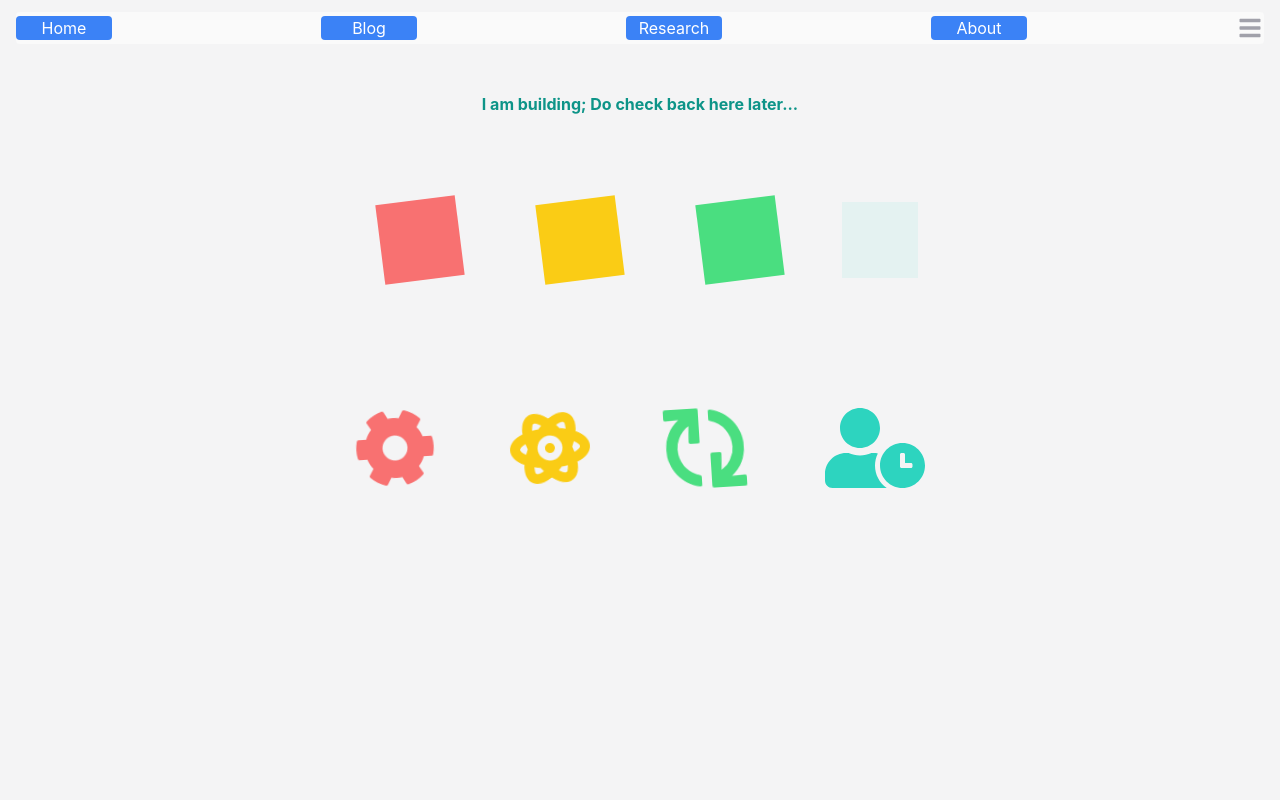
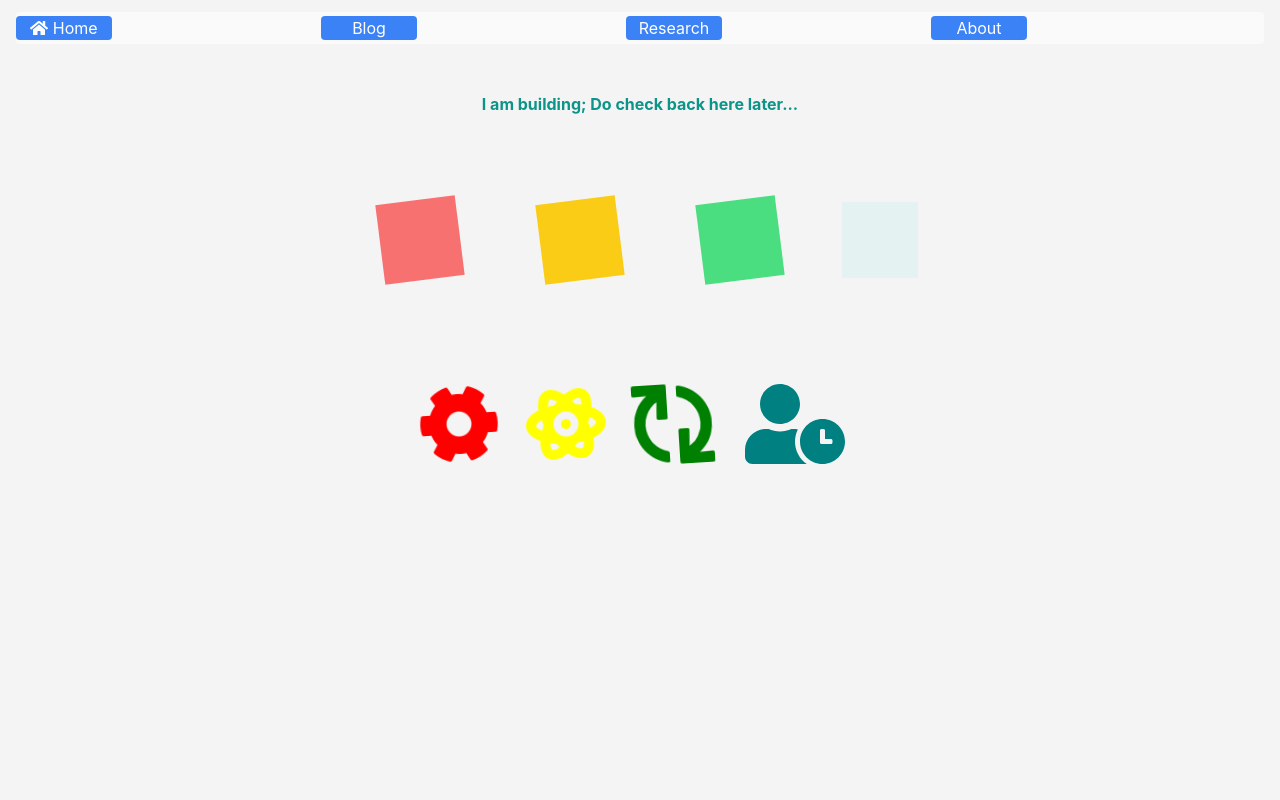
Before and after one commit to dkattimu/personal-website, a Next.js app: page / in a window 1280 px wide. Shown: the top 800 px of the page. Built offline with nearby package versions, Linux system fonts and the light colour scheme.

Commit message:
sorted out fa and tailwindcss issues

```diff
--- a/components/fa-animation.jsx
+++ b/components/fa-animation.jsx
@@ -1,3 +1,4 @@
+import 'tailwindcss/tailwind.css';
 import { FontAwesomeIcon } from '@fortawesome/react-fontawesome';
 import {
   faSpinner,
@@ -15,25 +16,33 @@ const FAAnimation = () => {
         icon={faCog}
         size='5x'
         spin
-        className='inline-block m-10 fill-current text-red-400'
+        color='red'
+        //className='inline-block m-10 fill-current text-red-400'
+        style={{ display: 'inline-block', margin: '1rem', marginLeft: '0rem' }}
       />
       <FontAwesomeIcon
         icon={faAtom}
         size='5x'
         spin
-        className='inline-block m-10 fill-current text-yellow-400'
+        color='yellow'
+        //className='inline-block m-10 fill-current text-yellow-400'
+        style={{ display: 'inline-block', margin: '1rem' }}
       />
       <FontAwesomeIcon
         icon={faSync}
         size='5x'
         spin
-        className='inline-block m-10 fill-current text-green-400'
+        color='green'
+        //className='inline-block m-10 fill-current text-green-400'
+        style={{ display: 'inline-block', margin: '1rem' }}
       />
       <FontAwesomeIcon
         icon={faUserClock}
         size='5x'
-        flash
-        className='inline-block m-10 fill-current text-teal-400'
+        color='teal'
+        //flash
+        //className='inline-block m-10 fill-current text-teal-400'
+        style={{ display: 'inline-block', margin: '1rem' }}
       />
     </div>
   );
--- a/components/nav.jsx
+++ b/components/nav.jsx
@@ -1,6 +1,6 @@
 import Link from 'next/link';
 import { FontAwesomeIcon } from '@fortawesome/react-fontawesome';
-import { faBars } from '@fortawesome/free-solid-svg-icons';
+import { faBars, faHome } from '@fortawesome/free-solid-svg-icons';
 //TODO: Add modal drop-down for bars icon on small screens
 //TODO: Sort out overflow beyond footer
 const Nav = () => {
@@ -8,32 +8,24 @@ const Nav = () => {
     <nav>
       <div className='nav-container '>
         <Link href='/'>
-          <a className='nav-blue'>Home</a>
-        </Link>
-
-        <Link href='/'>
-          <a className='invisible w-0 h-0 md:visible md:h-auto nav-blue'>
-            Blog
+          <a className='nav-blue-always-visible'>
+            <FontAwesomeIcon icon={faHome} /> Home
           </a>
         </Link>
 
         <Link href='/'>
-          <a className='invisible w-0 h-0 md:visible md:h-auto nav-blue'>
-            Research
-          </a>
+          <a className='nav-blue'>Blog</a>
         </Link>
 
         <Link href='/'>
-          <a className='invisible  w-0 h-0 md:visible md:h-auto nav-blue'>
-            About
-          </a>
+          <a className='nav-blue'>Research</a>
+        </Link>
+
+        <Link href='/'>
+          <a className='nav-blue'>About</a>
         </Link>
         <Link href='/'>
-          <FontAwesomeIcon
-            icon={faBars}
-            size='2x'
-            className='p-0 m-0 md:pt-1 md:pb-1 justify-center fill-current text-gray-400'
-          />
+          <FontAwesomeIcon icon={faBars} size='2x' className='nav-fa-bar' />
         </Link>
       </div>
     </nav>
--- a/pages/_app.js
+++ b/pages/_app.js
@@ -1,5 +1,5 @@
 import '../styles/globals.css';
-//import "tailwindcss/tailwind.css" // for direct usage in jsx
+import 'tailwindcss/tailwind.css'; // for direct usage in jsx
 //import '../styles/globals.css'   // for global settings
 
 function MyApp({ Component, pageProps }) {
--- a/styles/globals.css
+++ b/styles/globals.css
@@ -29,12 +29,19 @@ div {
   @apply flex flex-col md:flex-row md:justify-between bg-gray-50 dark:bg-gray-800 p-0 rounded;
 }
 
+.nav-blue-always-visible {
+  @apply text-center bg-blue-500 rounded text-white mx-0 my-1 p-0  w-24;
+}
 .nav-blue {
-  @apply text-center bg-blue-500 rounded text-white mx-0 my-1 p-0  w-24;
+  @apply text-center bg-blue-500 rounded text-white mx-0 my-1 p-0  invisible w-0 h-0 md:visible md:h-auto md:w-24;
 }
 
 .nav-teal {
   @apply flex justify-center text-center bg-teal-600 rounded text-white mr-0 ml-0 mt-1 mb-1 py-1 w-24;
+}
+
+.nav-fa-bar {
+  @apply visible p-0 m-0 md:invisible md:pt-1 md:pb-1 justify-center fill-current text-gray-400;
 }
 
 .page-container {
```
Also changed, not shown: 1 other file (tests, documents, lock files or other folders).
